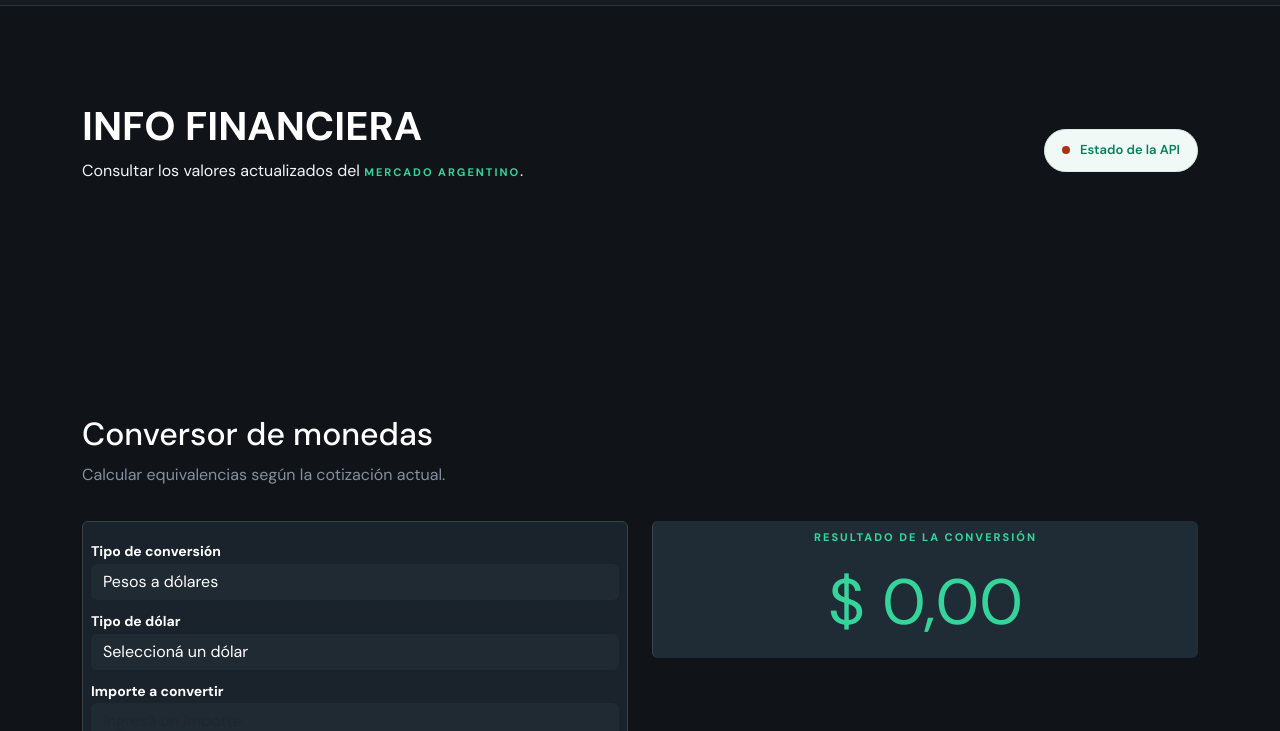
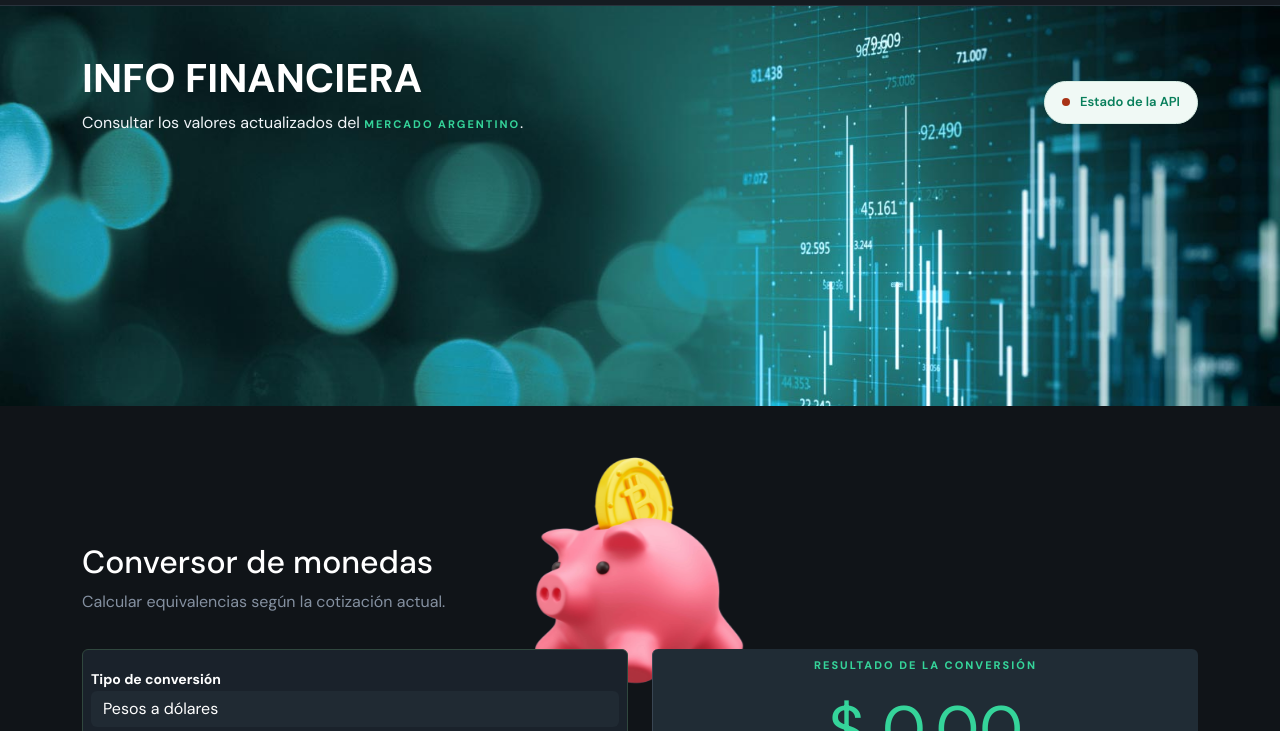
Before and after one commit to mpiabsas61/DolarHoy, a plain HTML site: page index.html in a window 1280 px wide. Shown: the part 69-800 px from the top of the page. Drawn offline with nearby package versions, Linux system fonts and the light colour scheme; no server answers.

Commit message:
actualizacion UI

```diff
--- a/css/styles.css
+++ b/css/styles.css
@@ -97,8 +97,10 @@ a{
 =============================*/
 
 .hero{
-    /* background: url("../img/hero-bg.png");
-    background-size: contain; */
+    background: url("../img/hero-banner.jpg");
+    background-size: cover;
+    background-position: center;
+    height: 50vh;
 }
 
 
@@ -176,9 +178,7 @@ h1, h2 {
     animation: dot .2s steps(1) infinite;
 }
 
-@keyframes dot{
-    50%{background: none;}
-}
+
 /* .status-dot-ok:after{
     content:"Datos de la API";
 } */
@@ -299,6 +299,13 @@ button:hover, .button:hover {
     }
 
 
+.piggy{
+    top:-30%;
+    left: 37%;
+    z-index: -1;
+    animation: flotar 5s infinite ease-in-out;
+    }
+
 .converter-form {
     background: #1a222b;
     transition: .5s;
@@ -394,6 +401,22 @@ footer {
 .quote-values strong {
     color: #35d49a;
 }
+
+
+/*=============================
+  ANIMACIONES
+=============================*/
+
+@keyframes dot{
+    50%{background: none;}
+}
+
+@keyframes flotar {
+    50%{transform: translateY(-25px);}
+}
+
+
+
 
 /*=============================
   RESPONSIVE
--- a/index.html
+++ b/index.html
@@ -34,8 +34,8 @@
     </header>
 
     <!-- HERO -->
-     <section class="container-fuild hero">
-         <div class="container welcome mt-5 py-5">
+     <section class="container-fluid hero bg-dark py-5 ">
+         <div class="container welcome d-flex  align-items-center">
              <div>
                  <!-- <p class="eyebrow">INFORMACIÓN FINANCIERA</p> -->
                  <h1 class="fw-bold text-uppercase animate__bounceInDown animate__animated">Info Financiera</h1>
@@ -53,9 +53,14 @@
      </section>
 
     <!-- CONVERSOR -->
-    <div id="converter" class="mt-5 pt-5"></div>
+    <div id="converter" class="mt-4 pt-5"></div>
 
-    <section class=" container section converter-section ">
+    <section class="container section converter-section position-relative">
+
+        <div class="piggy w-25 position-absolute animate__animated">
+            <img src="img/piggy-bank.png" alt="" class="img-fluid">
+        </div>
+
         <div class="section-heading">
             <div>
                 <h2>Conversor de monedas</h2>
@@ -164,7 +169,7 @@
                 <div class="">
                     <span class="fw-bold fs-5 text-secondary">DÓLAR HOY</span>
                 </div>
-                <p class="lead">Proyecto académico de consumo de API REST</p>
+                <p class="lead">Proyecto realizado gracias a <a href="https://monedapi.ar/">MonedAPI</a></p>
             </div>
             <hr>
             <div class="legales text-center">
```
Also changed, not shown: img/hero-banner.jpg (added), img/hero-bg.jpeg (added), img/piggy-bank.png (added), 2 other files.
